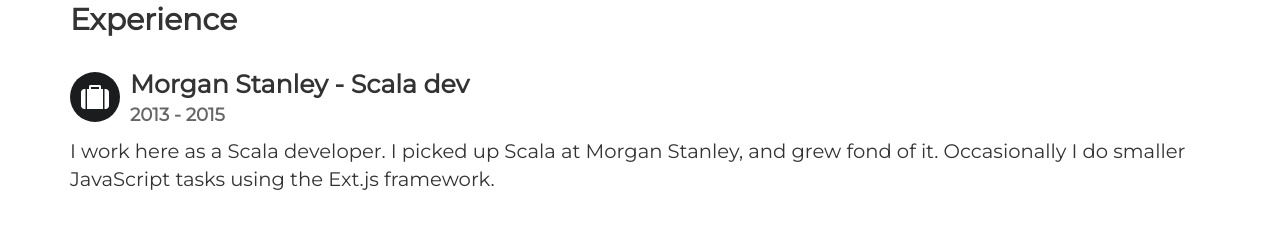
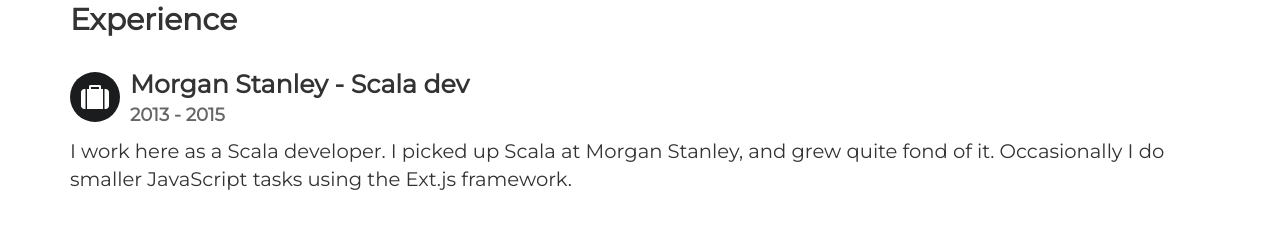
Before and after one commit to bali182/bali182.github.io, a website: page index.html in a window 1280 px wide. Shown: the part 883-1124 px from the top of the page. Drawn offline with Linux system fonts and the light colour scheme.

```diff
--- a/index.html
+++ b/index.html
@@ -75,7 +75,7 @@
               </div>
             </div>
             <span class="text">
-              I work here as a Scala developer. I picked up Scala at Morgan Stanley, and grew fond of it. Occasionally I do
+              I work here as a Scala developer. I picked up Scala at Morgan Stanley, and grew quite fond of it. Occasionally I do
               smaller JavaScript tasks using the Ext.js framework.
             </span>
           </div>
```
Also changed, not shown: 1 other file.
